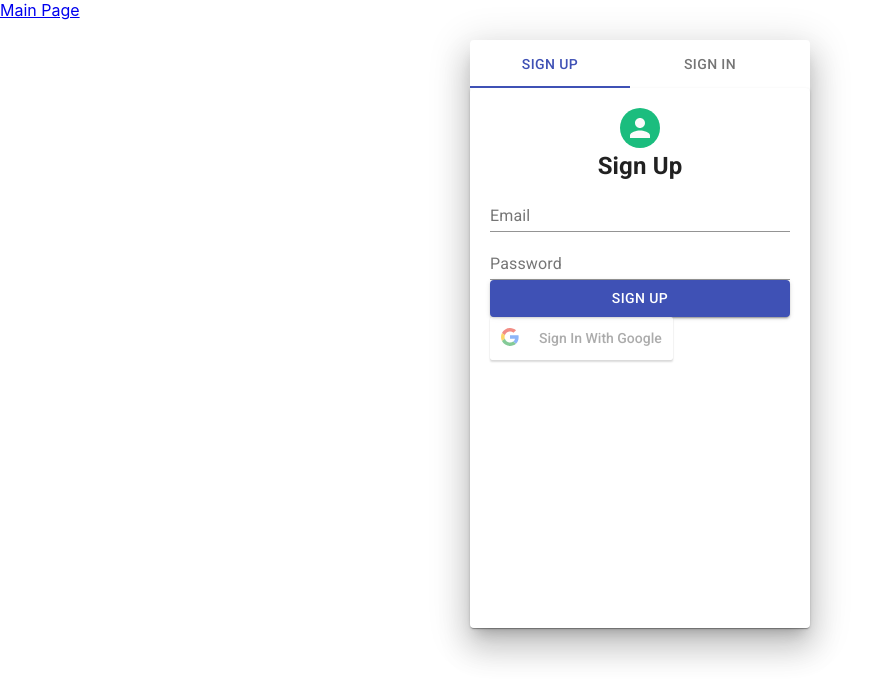
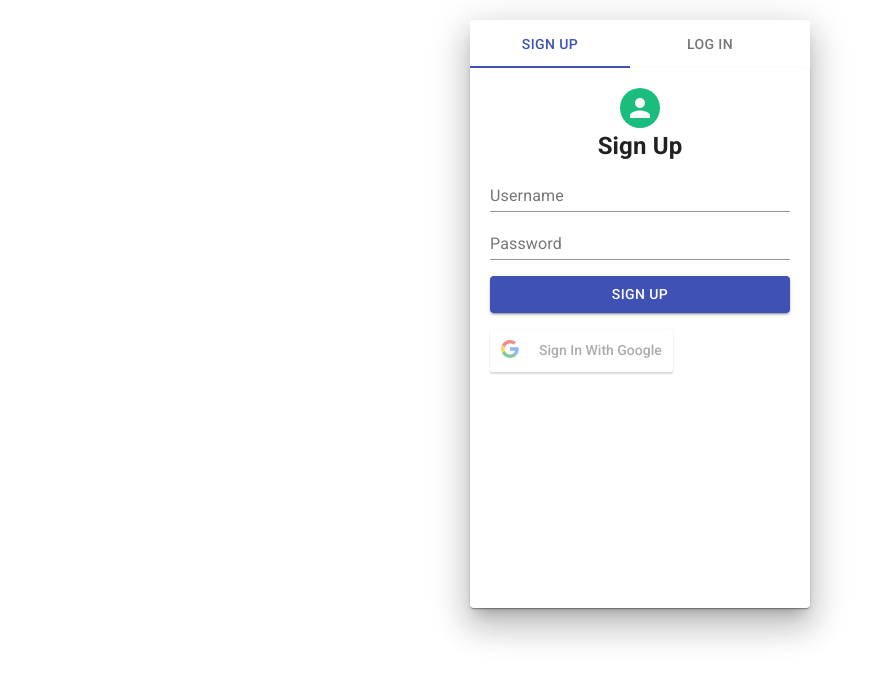
Before and after one commit to AKAE-Group/crashcode, a React app: page / in a window 1280 px wide. Shown: the top 700 px of the page, without its empty margins (0-891 px from the left). Built offline with nearby package versions, Linux system fonts and the light colour scheme.

Commit message:
finalized app styling

```diff
--- a/src/App.jsx
+++ b/src/App.jsx
@@ -14,7 +14,7 @@ function App() {
   if (!token) {
     return (
       <>
-        <Link to="/main">Main Page</Link>
+        {/* <Link to="/main">Main Page</Link> */}
         <SignInOutContainer setToken={setToken} />
       </>
     );
@@ -22,7 +22,7 @@ function App() {
 
   return (
     <div className="App">
-      <Link to="/main">Main Page</Link>
+      {/* <Link to="/main">Main Page</Link> */}
 
       <SignInOutContainer userId={account} setAccount={setAccount} />
     </div>
--- a/src/components/Authentication/Login.jsx
+++ b/src/components/Authentication/Login.jsx
@@ -68,7 +68,7 @@ export default function Login({ setShowMain, setUserId }) {
               <h3>WELCOME!</h3>
             </Grid>
             <TextField
-              label="Email"
+              label="Username"
               placeholder="Enter email"
               fullWidth
               id="email"
@@ -89,7 +89,7 @@ export default function Login({ setShowMain, setUserId }) {
               style={btnstyle}
               onClick={() => handleSubmit(Username, Password, isLoggedIn)}
               fullWidth>
-              Sign in
+              Log in
             </Button>
             <Typography align="center"> </Typography>
           </Paper>
--- a/src/components/Authentication/SignInOutContainer.jsx
+++ b/src/components/Authentication/SignInOutContainer.jsx
@@ -49,7 +49,7 @@ const SignInOutContainer = ({ setAccount, setToken }) => {
             onChange={handleChange}
             aria-label="disabled tabs example">
             <Tab label="Sign Up" />
-            <Tab label="Sign In" />
+            <Tab label="Log In" />
           </Tabs>
           <TabPanel value={value} index={1}>
             <Login setShowMain={setShowMain} setUserId={setUserId} />
--- a/src/components/Authentication/Signup.jsx
+++ b/src/components/Authentication/Signup.jsx
@@ -2,6 +2,11 @@ import React, { useState } from 'react';
 import { Grid, Paper, Avatar, TextField, Button } from '@material-ui/core';
 import MainContainer from '../Main/MainContainer.jsx';
 import GoogleOAuth from './GoogleOAuth.jsx';
+import styled from 'styled-components';
+
+const StyledGoogle = styled(GoogleOAuth)`
+  margin-top: 1rem;
+`;
 
 const Signup = ({ setUserId, setShowMain }) => {
   //styling of the apps and button
@@ -55,7 +60,7 @@ const Signup = ({ setUserId, setShowMain }) => {
             <form>
               <TextField
                 fullWidth
-                label="Email"
+                label="Username"
                 placeholder="Enter your email"
                 value={Username}
                 onChange={(event) => setUserName(event.target.value)}
@@ -72,12 +77,13 @@ const Signup = ({ setUserId, setShowMain }) => {
                 variant="contained"
                 color="primary"
                 fullWidth
-                onClick={handleSubmit}>
+                onClick={handleSubmit}
+                style={{ marginBottom: '1rem', marginTop: '1rem' }}>
                 Sign up
               </Button>
 
               {/* OAuth is not fully functional yet */}
-              <GoogleOAuth />
+              <StyledGoogle />
             </form>
           </Paper>
         </Grid>
```
Also changed, not shown: src/images/background.jpg (added).
